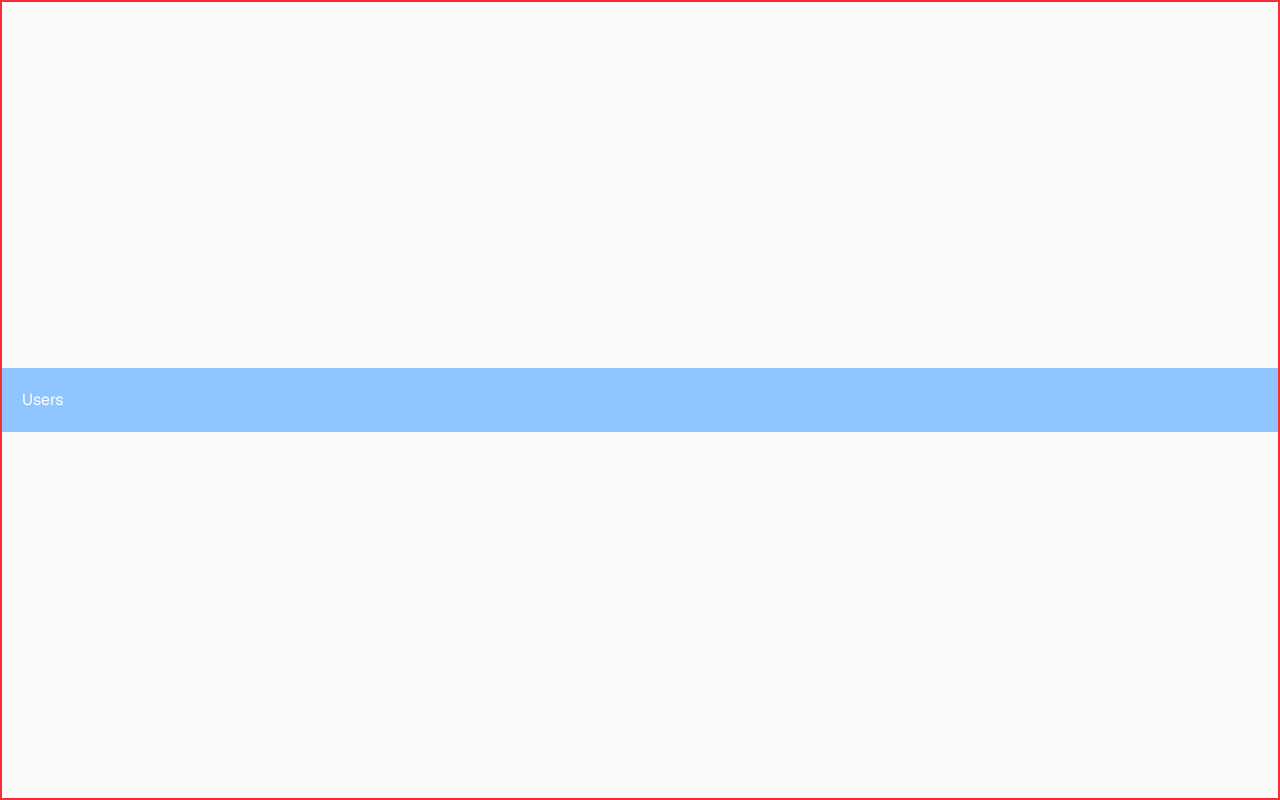
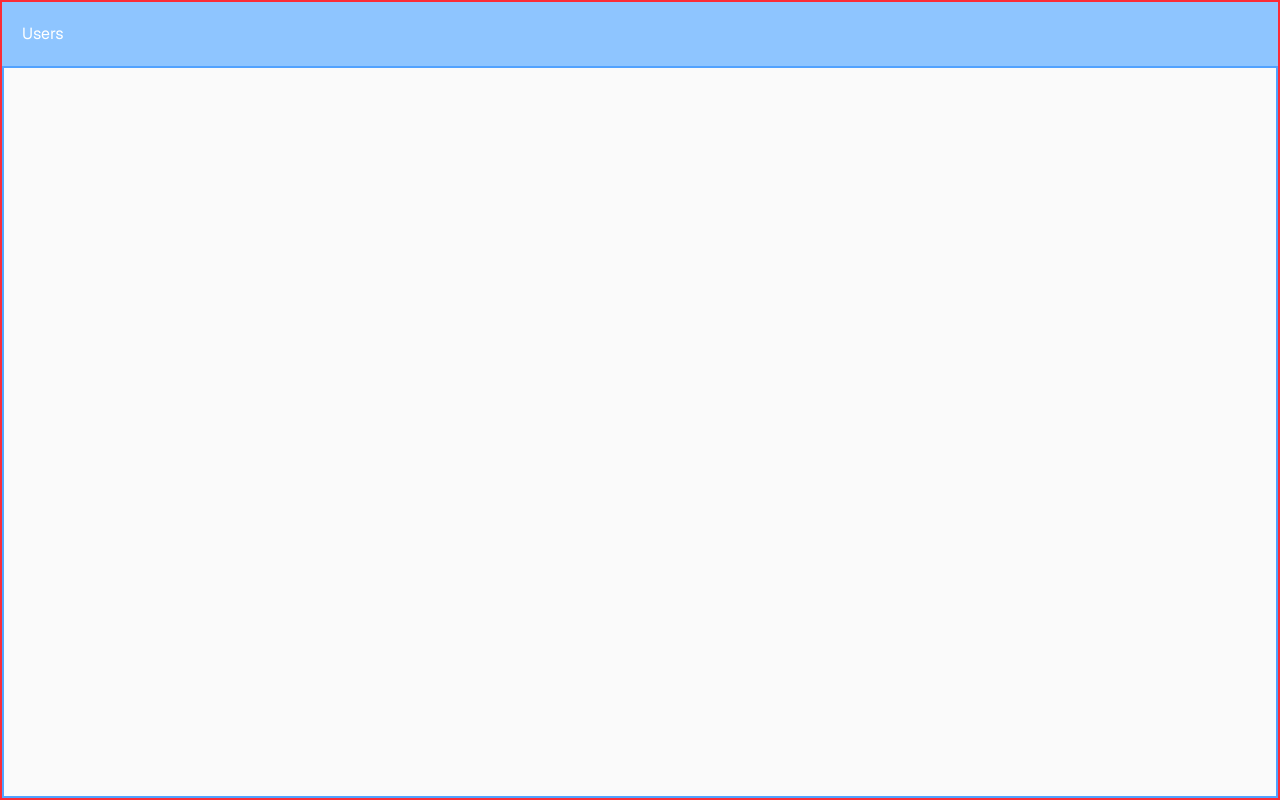
Before and after one commit to rineliniguezsosa/fullstackapp, a Next.js app: page / in a window 1280 px wide. Built offline with nearby package versions, Linux system fonts and the light colour scheme.

Commit message:
[FEAT] importing the Form component and setting it in the application

```diff
--- a/src/app/page.tsx
+++ b/src/app/page.tsx
@@ -1,9 +1,12 @@
 import  Head  from '../components/Head'
+import Form from '../components/Form'
 
 export default function Home() {
   return (
     <div className="flex flex-col h-screen border-2 border-red-500 items-center justify-center bg-zinc-50 font-sans dark:bg-black">
         <Head/>
+
+        <Form/>
     </div>
   );
 }
```
